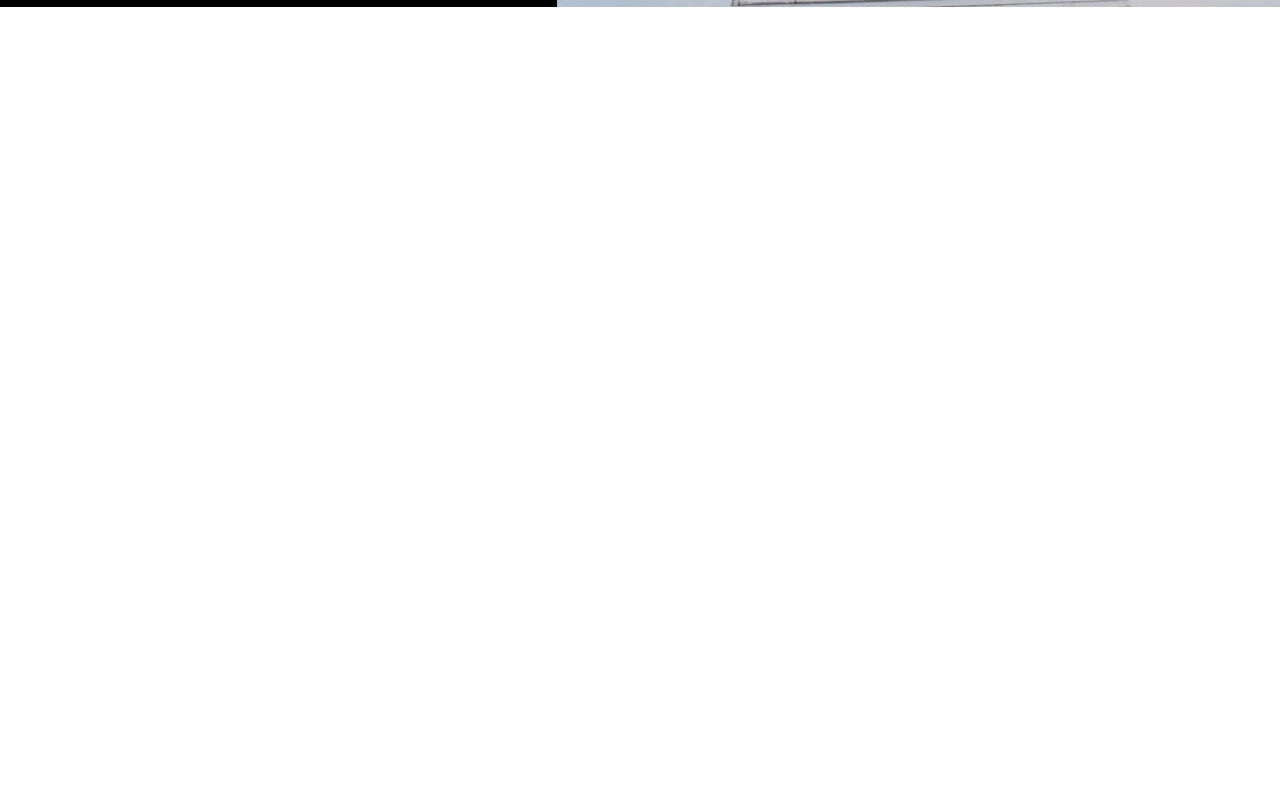
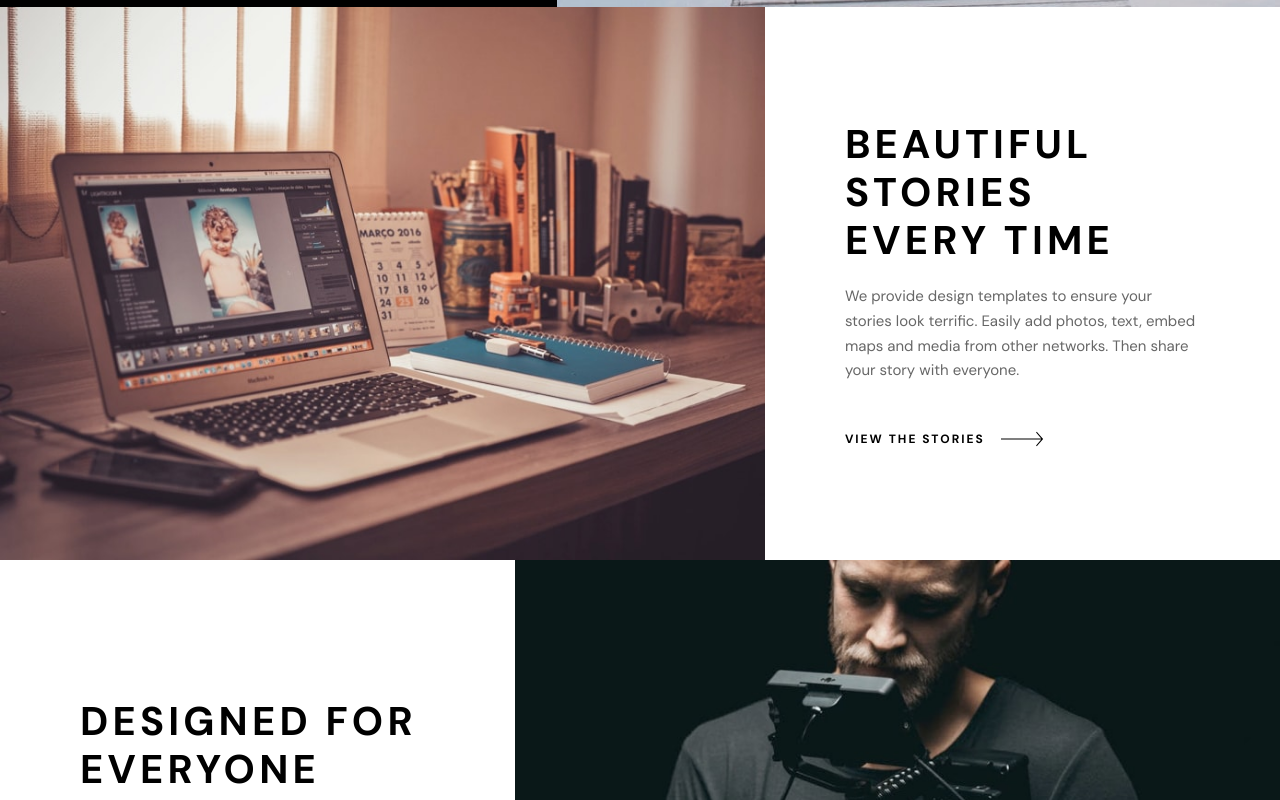
Before and after one commit to BenjaminBatres/Photosnap, a Next.js app: page / in a window 1280 px wide. Shown: the part 680-1480 px from the top of the page. Before the commit the page ends 800 px from the top, so only its background shows below. Built offline with nearby package versions, Linux system fonts and the light colour scheme.

Commit message:
feat: implemented feature sections

```diff
--- /dev/null
+++ b/app/components/sections/SplitFeatureSection.tsx
@@ -0,0 +1,56 @@
+import Image, { StaticImageData } from "next/image";
+import Arrow from "../../assets/shared/desktop/arrow.svg";
+interface TProps {
+  title: string;
+  desc: string;
+  imageDesktop: StaticImageData;
+  imageTablet: StaticImageData;
+  imageMobile: StaticImageData;
+  positionLeft: boolean;
+}
+
+export default function SplitFeatureSection({
+  title,
+  desc,
+  imageMobile,
+  imageDesktop,
+  imageTablet,
+  positionLeft,
+}: TProps) {
+  return (
+    <section>
+      <div
+        className={`max-w-360 mx-auto flex flex-col ${positionLeft ? "flex-col-reverse sm:flex-row-reverse" : "flex-col-reverse sm:flex-row"}`}
+      >
+        <div
+          className={`flex flex-col justify-center gap-6 sm:gap-12 px-6 sm:px-15 py-25 lg:py-0 lg:px-20 w-[70%] lg:w-[45%]`}
+        >
+          <div className="space-y-4 sm:space-y-5">
+            <h2 className="text-[32px] sm:text-[40px] leading-[125%] sm:leading-12 uppercase font-bold tracking-[3.5px] sm:tracking-[4.17px] max-w-70  sm:max-w-85">
+              {title}
+            </h2>
+            <p className="text-[15px] leading-[165%] text-black/60">{desc}</p>
+          </div>
+
+          <div className="flex gap-4 cursor-not-allowed w-fit">
+            <span className="text-xs leading-[135%] uppercase font-bold tracking-[2px]">
+              View the stories
+            </span>{" "}
+            <Image src={Arrow} alt="arrow" />
+          </div>
+        </div>
+        <div
+          className={`${positionLeft ? "sm:w-[45%] lg:w-[70%] " : "sm:w-[35%] lg:w-[70%]"}`}
+        >
+          <Image src={imageMobile} alt="" className="w-full sm:hidden" />
+          <Image
+            src={imageTablet}
+            alt=""
+            className="w-full hidden sm:block lg:hidden"
+          />
+          <Image src={imageDesktop} alt="" className="w-full hidden lg:block" />
+        </div>
+      </div>
+    </section>
+  );
+}
--- a/app/page.tsx
+++ b/app/page.tsx
@@ -1,9 +1,36 @@
 import HeroSection from "./components/sections/HeroSection";
-
+import DesignedDesktop from "./assets/home/desktop/designed-for-everyone.jpg"
+import DesignedTablet from "./assets/home/tablet/designed-for-everyone.jpg"
+import DesignedMobile from "./assets/home/mobile/designed-for-everyone.jpg"
+import BeautifulDesktop from "./assets/home/desktop/beautiful-stories.jpg"
+import BeautifulTablet from "./assets/home/tablet/beautiful-stories.jpg"
+import BeautifulMobile from "./assets/home/mobile/beautiful-stories.jpg"
+import SplitFeatureSection from "./components/sections/SplitFeatureSection";
 export default function Home() {
+  const features = [
+    {
+      title: 'Beautiful stories every time',
+      desc: 'We provide design templates to ensure your stories look terrific. Easily add photos, text, embed maps and media from other networks. Then share your story with everyone.',
+      imageDesktop: BeautifulDesktop,
+      imageTablet: BeautifulTablet,
+      imageMobile: BeautifulMobile,
+      positionLeft: true
+    },
+    {
+      title: 'Designed for everyone',
+      desc: 'Photosnap can help you create stories that resonate with your audience.  Our tool is designed for photographers of all levels, brands, businesses you name it.',
+      imageDesktop: DesignedDesktop,
+      imageTablet: DesignedTablet,
+      imageMobile: DesignedMobile,
+      positionLeft: false
+    },
+  ]
   return (
     <>
     <HeroSection />
+    {features.map((feat, id) => (
+      <SplitFeatureSection key={id} title={feat.title} desc={feat.desc} imageMobile={feat.imageMobile} imageDesktop={feat.imageDesktop} imageTablet={feat.imageTablet} positionLeft={feat.positionLeft}/>
+    ))}
     </>
   );
 }
```
